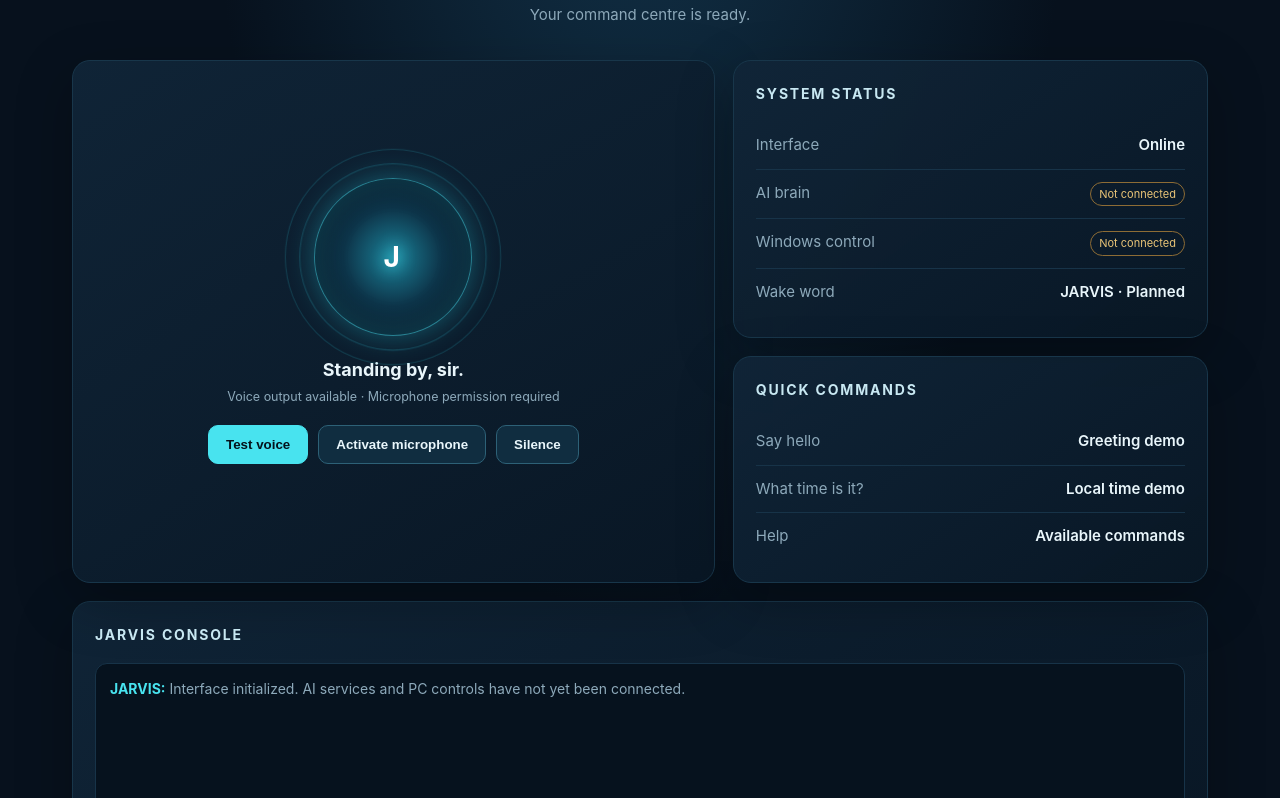
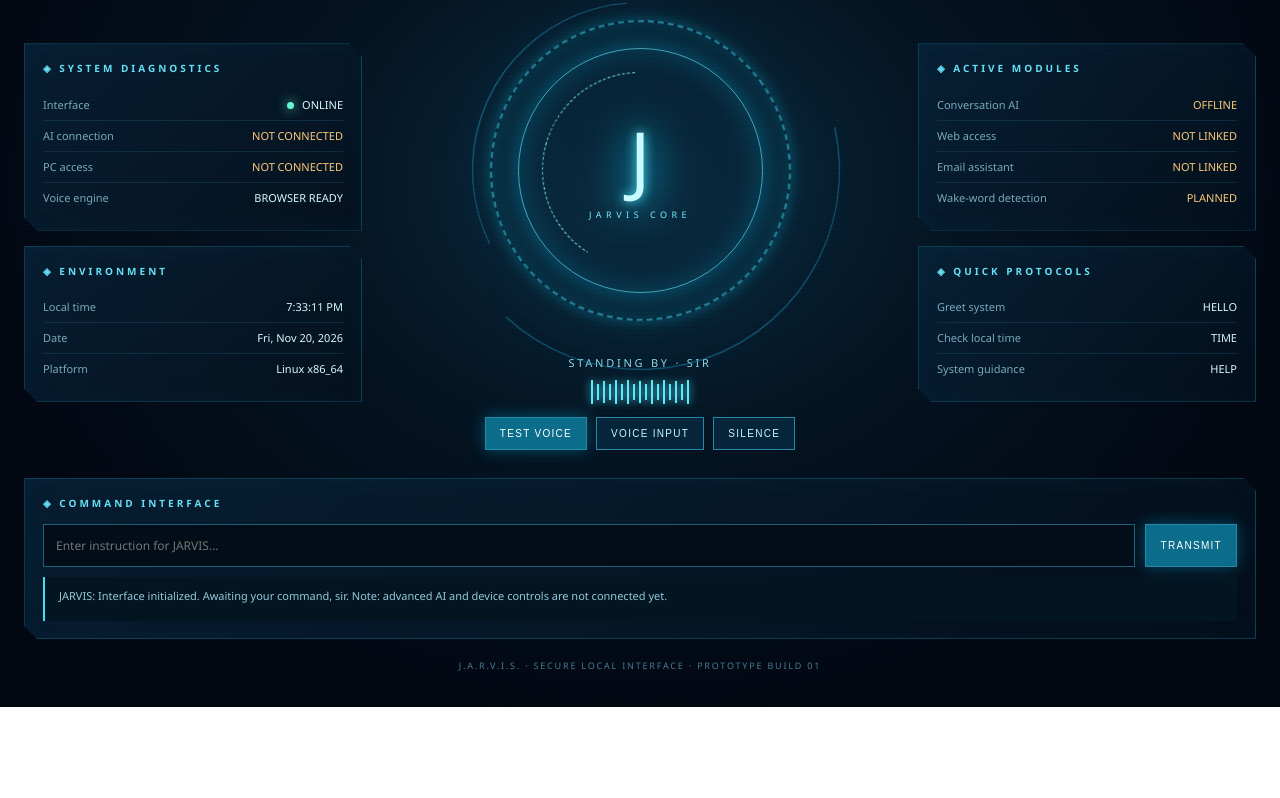
Before and after one commit to mellowmelyvn/Melyvn--javis--ai, a website: page index.html in a window 1280 px wide. Shown: the part 244-1042 px from the top of the page. After the commit the page ends 951 px from the top, so only its background shows below. Drawn offline with Linux system fonts and the light colour scheme.

Commit message:
Redesign JARVIS interface with cinematic holographic core

```diff
--- a/index.html
+++ b/index.html
@@ -2,43 +2,59 @@
 <html lang="en">
 <head>
 <meta charset="utf-8"><meta name="viewport" content="width=device-width,initial-scale=1">
-<meta name="theme-color" content="#07111d">
-<title>JARVIS</title>
+<meta name="theme-color" content="#020b15">
+<title>J.A.R.V.I.S. — Personal AI Interface</title>
 <style>
-:root{color-scheme:dark;--bg:#07111d;--panel:#0c1b2a;--line:#18364a;--cyan:#48e3ef;--muted:#8da9ba;--text:#e9f6fb}
-*{box-sizing:border-box}body{margin:0;background:radial-gradient(ellipse at 50% 0,#12334a 0,transparent 48%),var(--bg);color:var(--text);font:15px/1.5 Inter,Segoe UI,Arial,sans-serif;min-height:100vh}
-header{height:72px;border-bottom:1px solid var(--line);display:flex;align-items:center;justify-content:space-between;padding:0 5vw;background:#07111dcc;position:sticky;top:0;backdrop-filter:blur(14px);z-index:2}
-.brand{font-weight:800;letter-spacing:.18em}.brand span{color:var(--cyan)}.status{font-size:12px;color:var(--muted)}.dot{display:inline-block;width:8px;height:8px;border-radius:50%;background:#e8b85c;margin-right:8px;box-shadow:0 0 12px #e8b85c}
-main{max-width:1180px;margin:auto;padding:42px 22px 60px}.top{text-align:center;margin:22px 0 34px}.eyebrow{color:var(--cyan);letter-spacing:.24em;font-size:11px;font-weight:700}.top h1{font-size:clamp(32px,5vw,54px);letter-spacing:.06em;margin:10px 0 4px}.top p{color:var(--muted);margin:0}
-.grid{display:grid;grid-template-columns:1.15fr .85fr;gap:18px}.card{background:linear-gradient(145deg,#102538eF,#091725f2);border:1px solid var(--line);border-radius:18px;padding:22px;box-shadow:0 18px 55px #0004}.card h2{font-size:14px;letter-spacing:.13em;margin:0 0 18px;color:#c8e8f2}
-.core{min-height:320px;display:flex;flex-direction:column;align-items:center;justify-content:center;text-align:center}.orb{width:158px;height:158px;border-radius:50%;border:1px solid #43d9ed88;display:grid;place-items:center;position:relative;background:radial-gradient(circle,#1b8299 0,#0d3348 45%,#091827 72%);box-shadow:0 0 28px #24d5e955,inset 0 0 30px #24d5e944;margin-bottom:20px}.orb:before,.orb:after{content:"";position:absolute;inset:-13px;border:1px solid #3ad9e955;border-radius:50%;animation:pulse 3s infinite}.orb:after{inset:-26px;animation-delay:1.5s}.orb b{font-size:28px;letter-spacing:.12em;color:white;text-shadow:0 0 16px var(--cyan)}@keyframes pulse{50%{transform:scale(1.07);opacity:.25}}
-.core strong{font-size:18px}.core small{color:var(--muted);margin-top:5px}.actions{display:flex;gap:10px;flex-wrap:wrap;justify-content:center;margin-top:18px}
-button{border:1px solid #2d6177;background:#102d40;color:var(--text);padding:11px 17px;border-radius:10px;font-weight:650;cursor:pointer}button.primary{background:var(--cyan);color:#04131b;border-color:var(--cyan)}button:hover{filter:brightness(1.12)}
-.side{display:grid;gap:18px}.metric{display:flex;justify-content:space-between;padding:12px 0;border-bottom:1px solid #173348;color:var(--muted)}.metric:last-child{border:0}.metric b{color:var(--text);font-weight:600}.badge{font-size:11px;border:1px solid #8d6c35;color:#e9c477;padding:3px 8px;border-radius:20px}
-.chat{margin-top:18px}.messages{height:180px;overflow:auto;background:#06121e;border:1px solid #173348;border-radius:12px;padding:14px;color:var(--muted);font-size:14px}.msg{margin:0 0 12px}.msg b{color:var(--cyan)}.inputrow{display:flex;gap:9px;margin-top:10px}.inputrow input{flex:1;min-width:0;background:#06121e;border:1px solid #21465c;border-radius:10px;padding:12px;color:var(--text);outline:none}.inputrow input:focus{border-color:var(--cyan)}
-footer{text-align:center;color:#668395;font-size:12px;margin-top:28px}
-@media(max-width:760px){.grid{grid-template-columns:1fr}header{padding:0 18px}.card{padding:18px}}
+:root{--cyan:#55eaff;--blue:#168dbd;--dim:#4c9bb5;--bg:#020914;--panel:#061725;--line:#1a526c;--white:#dffaff}
+*{box-sizing:border-box}body{margin:0;min-height:100vh;background:radial-gradient(ellipse at 50% 45%,#0b2b40 0,#041321 36%,#020711 75%);color:var(--white);font:14px/1.45 "Segoe UI",Arial,sans-serif;overflow-x:hidden}
+body:before{content:"";position:fixed;inset:0;pointer-events:none;background:repeating-linear-gradient(0deg,transparent 0 3px,#63dfff08 4px);z-index:4}
+header{height:66px;padding:0 4vw;display:flex;align-items:center;justify-content:space-between;border-bottom:1px solid #1c718c66;background:#020914d9;letter-spacing:.22em}
+.logo{font-size:18px;font-weight:800;text-shadow:0 0 14px var(--cyan)}.logo span{color:var(--cyan)}.header-right{font-size:10px;color:#85c8da;text-align:right;letter-spacing:.14em}.live{color:#65f7d2}.live:before{content:"";display:inline-block;width:7px;height:7px;border-radius:50%;background:#65f7d2;box-shadow:0 0 12px #65f7d2;margin-right:8px}
+main{max-width:1400px;margin:auto;padding:22px 24px 35px}.heading{text-align:center;margin:12px 0 12px}.heading .overline{font-size:10px;letter-spacing:.45em;color:#62cde7}.heading h1{font-weight:300;font-size:clamp(24px,3vw,38px);letter-spacing:.25em;margin:7px 0;text-shadow:0 0 22px #35dfff77}.heading p{margin:0;color:#72aabe;font-size:11px;letter-spacing:.16em}
+.dashboard{display:grid;grid-template-columns:1fr minmax(320px,520px) 1fr;gap:18px;align-items:center;min-height:510px}
+.column{display:grid;gap:15px}.panel{border:1px solid #1a789566;background:linear-gradient(135deg,#082238cc,#04101dcc);padding:17px 18px;position:relative;box-shadow:0 0 22px #007ba51a,inset 0 0 22px #0b8db00b;clip-path:polygon(0 0,calc(100% - 13px) 0,100% 13px,100% 100%,13px 100%,0 calc(100% - 13px))}
+.panel h2{font-size:10px;letter-spacing:.3em;color:#67dff5;margin:0 0 14px;font-weight:600}.row{display:flex;justify-content:space-between;gap:12px;padding:7px 0;border-bottom:1px solid #17415a88;color:#79a9bb;font-size:11px}.row:last-child{border:0}.row b{font-weight:500;color:#d8f8ff;text-align:right}.pending{color:#ffc978!important}
+.core-wrap{display:grid;place-items:center;position:relative;min-height:440px}.core{width:min(70vw,350px);aspect-ratio:1;border-radius:50%;position:relative;display:grid;place-items:center;filter:drop-shadow(0 0 22px #12c8ed66)}
+.core:before,.core:after{content:"";position:absolute;border-radius:50%;inset:0;border:1px solid #4deaff99;box-shadow:0 0 15px #13b9df55,inset 0 0 18px #13b9df33}
+.core:before{inset:7%;border:2px dashed #39cbe899;animation:spin 34s linear infinite}
+.core:after{inset:15%;border:1px solid #5deaffaa;box-shadow:0 0 26px #00c8ff55,inset 0 0 30px #00c8ff33}
+.ring{position:absolute;inset:-7%;border-radius:50%;border:1px solid #1b9dc8aa;clip-path:polygon(0 0,100% 0,100% 35%,0 35%);animation:spin 12s linear infinite}
+.ring.two{inset:2%;transform:rotate(55deg);animation:spinback 18s linear infinite;clip-path:polygon(0 0,100% 0,100% 22%,0 22%)}
+.ring.three{inset:22%;border:1px dashed #80f2ff;animation:spinback 24s linear infinite}
+.center{z-index:1;text-align:center}.center .glyph{font-size:76px;font-weight:200;line-height:1;color:#c8faff;text-shadow:0 0 12px #54eaff,0 0 38px #00cfff}.center div:last-child{font-size:9px;letter-spacing:.5em;color:#79eaff;margin-top:12px}
+@keyframes spin{to{transform:rotate(360deg)}}@keyframes spinback{to{transform:rotate(-360deg)}}
+.core-label{text-align:center;margin-top:10px;color:#8ed9e9;font-size:11px;letter-spacing:.25em}.wave{height:26px;display:flex;justify-content:center;align-items:center;gap:4px;margin-top:8px}.wave i{width:2px;height:7px;background:#5beaff;box-shadow:0 0 8px #5beaff;animation:wave 1s ease-in-out infinite alternate}.wave i:nth-child(3n){animation-delay:.25s}.wave i:nth-child(2n){animation-delay:.5s}@keyframes wave{to{height:24px}}
+button{border:1px solid #2588a7;background:#06243a;color:#c9f7ff;padding:10px 14px;font-size:10px;letter-spacing:.13em;cursor:pointer}button:hover,button.primary{background:#0b6d8b;color:white;box-shadow:0 0 16px #00cfff55}.buttons{display:flex;justify-content:center;gap:9px;flex-wrap:wrap;margin-top:12px}
+.console{margin-top:12px;display:grid;grid-template-columns:1fr auto;gap:10px}.console input{min-width:0;background:#020d18;border:1px solid #1d6079;color:#e2fbff;padding:12px;font:12px "Segoe UI",Arial;outline:none}.console input:focus{border-color:var(--cyan);box-shadow:0 0 12px #00cfff33}
+.response{min-height:44px;margin-top:10px;padding:11px 14px;border-left:2px solid #42dff5;background:#041522;color:#94c9d9;font-size:11px}.foot{text-align:center;color:#477c91;font-size:9px;letter-spacing:.2em;margin-top:20px}
+@media(max-width:900px){.dashboard{grid-template-columns:1fr;gap:14px}.core-wrap{grid-row:1;min-height:360px}.column{grid-template-columns:1fr 1fr}.core{width:min(65vw,300px)}}
+@media(max-width:560px){main{padding:16px 12px}.column{grid-template-columns:1fr}.header-right{font-size:8px}.core-wrap{min-height:330px}}
 </style></head>
 <body>
-<header><div class="brand">JARVIS</div><div class="status"><i class="dot"></i>INTERFACE ONLINE · AI NOT CONNECTED</div></header>
+<header><div class="logo">J.A.R.V.I.S<span>.</span></div><div class="header-right"><span class="live">SYSTEM INTERFACE ONLINE</span><br>PERSONAL INTELLIGENCE PLATFORM</div></header>
 <main>
-<section class="top"><div class="eyebrow">PERSONAL AI ASSISTANT</div><h1>GOOD EVENING, SIR.</h1><p>Your command centre is ready.</p></section>
-<section class="grid">
-<div class="card core"><div class="orb"><b>J</b></div><strong id="greeting">Standing by, sir.</strong><small id="voiceState">Voice output available · Microphone permission required</small><div class="actions"><button class="primary" id="speak">Test voice</button><button id="listen">Activate microphone</button><button id="stop">Silence</button></div></div>
-<div class="side">
-<div class="card"><h2>SYSTEM STATUS</h2><div class="metric"><span>Interface</span><b>Online</b></div><div class="metric"><span>AI brain</span><span class="badge">Not connected</span></div><div class="metric"><span>Windows control</span><span class="badge">Not connected</span></div><div class="metric"><span>Wake word</span><b>JARVIS · Planned</b></div></div>
-<div class="card"><h2>QUICK COMMANDS</h2><div class="metric"><span>Say hello</span><b>Greeting demo</b></div><div class="metric"><span>What time is it?</span><b>Local time demo</b></div><div class="metric"><span>Help</span><b>Available commands</b></div></div>
-</div></section>
-<section class="card chat"><h2>JARVIS CONSOLE</h2><div class="messages" id="messages" aria-live="polite"><p class="msg"><b>JARVIS:</b> Interface initialized. AI services and PC controls have not yet been connected.</p></div><form class="inputrow" id="chatForm"><input id="command" autocomplete="off" placeholder="Enter a command…" aria-label="Enter a command"><button class="primary">Send</button></form></section>
-<footer> JARVIS · PRIVATE ASSISTANT PROJECT · FRONT-END PROTOTYPE </footer>
+<div class="heading"><div class="overline">JUST A RATHER VERY INTELLIGENT SYSTEM</div><h1>GOOD EVENING, SIR</h1><p>AWAITING YOUR INSTRUCTIONS</p></div>
+<section class="dashboard">
+<div class="column">
+<div class="panel"><h2>◈ SYSTEM DIAGNOSTICS</h2><div class="row"><span>Interface</span><b class="live">ONLINE</b></div><div class="row"><span>AI connection</span><b class="pending">NOT CONNECTED</b></div><div class="row"><span>PC access</span><b class="pending">NOT CONNECTED</b></div><div class="row"><span>Voice engine</span><b> BROWSER READY</b></div></div>
+<div class="panel"><h2>◈ ENVIRONMENT</h2><div class="row"><span>Local time</span><b id="clock">--:--:--</b></div><div class="row"><span>Date</span><b id="date">---</b></div><div class="row"><span>Platform</span><b id="platform">BROWSER</b></div></div>
+</div>
+<div class="core-wrap"><div><div class="core"><div class="ring"></div><div class="ring two"></div><div class="ring three"></div><div class="center"><div class="glyph">J</div><div>JARVIS CORE</div></div></div><div class="core-label" id="coreStatus">STANDING BY · SIR</div><div class="wave" aria-hidden="true"><i></i><i></i><i></i><i></i><i></i><i></i><i></i><i></i><i></i><i></i><i></i><i></i><i></i><i></i><i></i><i></i><i></i></div><div class="buttons"><button class="primary" id="voice">TEST VOICE</button><button id="listen">VOICE INPUT</button><button id="silence">SILENCE</button></div></div></div>
+<div class="column">
+<div class="panel"><h2>◈ ACTIVE MODULES</h2><div class="row"><span>Conversation AI</span><b class="pending">OFFLINE</b></div><div class="row"><span>Web access</span><b class="pending">NOT LINKED</b></div><div class="row"><span>Email assistant</span><b class="pending">NOT LINKED</b></div><div class="row"><span>Wake-word detection</span><b class="pending">PLANNED</b></div></div>
+<div class="panel"><h2>◈ QUICK PROTOCOLS</h2><div class="row"><span>Greet system</span><b>HELLO</b></div><div class="row"><span>Check local time</span><b>TIME</b></div><div class="row"><span>System guidance</span><b>HELP</b></div></div>
+</div>
+</section>
+<div class="panel"><h2>◈ COMMAND INTERFACE</h2><form class="console" id="form"><input id="command" placeholder="Enter instruction for JARVIS..." autocomplete="off"><button class="primary">TRANSMIT</button></form><div class="response" id="response" aria-live="polite">JARVIS: Interface initialized. Awaiting your command, sir. Note: advanced AI and device controls are not connected yet.</div></div>
+<div class="foot">J.A.R.V.I.S. · SECURE LOCAL INTERFACE · PROTOTYPE BUILD 01</div>
 </main>
 <script>
-const messages=document.getElementById('messages'),input=document.getElementById('command'),state=document.getElementById('voiceState');
-function add(who,text){const p=document.createElement('p');p.className='msg';const b=document.createElement('b');b.textContent=who+': ';p.append(b,document.createTextNode(text));messages.appendChild(p);messages.scrollTop=messages.scrollHeight}
-function reply(raw){const q=raw.toLowerCase();if(/hello|hi jarvis|hey/.test(q))return 'Hello, sir. I am standing by.';if(q.includes('time'))return 'The current time is '+new Date().toLocaleTimeString()+'.';if(q.includes('date'))return 'Today is '+new Date().toLocaleDateString()+'.';if(q.includes('help'))return 'This prototype can demonstrate greetings, date and time. The AI brain and Windows controls still need to be connected.';return 'I received your command. Connect the secure AI backend to enable intelligent responses.'}
-document.getElementById('chatForm').addEventListener('submit',e=>{e.preventDefault();const q=input.value.trim();if(!q)return;add('YOU',q);add('JARVIS',reply(q));input.value=''});
-function speak(text){if(!('speechSynthesis'in window)){state.textContent='Speech synthesis is not supported in this browser.';return}speechSynthesis.cancel();const u=new SpeechSynthesisUtterance(text);u.lang='en-US';u.pitch=.82;u.rate=.95;speechSynthesis.speak(u)}
-document.getElementById('speak').onclick=()=>speak('Yes, sir. JARVIS interface is standing by.');
-document.getElementById('stop').onclick=()=>{speechSynthesis.cancel();state.textContent='Voice output stopped.'};
-document.getElementById('listen').onclick=()=>{const SR=window.SpeechRecognition||window.webkitSpeechRecognition;if(!SR){state.textContent='Microphone recognition is not supported here. Try Chrome or Edge.';return}const r=new SR();r.lang='en-US';r.onstart=()=>state.textContent='Listening…';r.onerror=()=>state.textContent='Microphone unavailable or permission denied.';r.onend=()=>state.textContent='Voice output available · Microphone permission required';r.onresult=e=>{const q=e.results[0][0].transcript;input.value=q;document.getElementById('chatForm').requestSubmit()};r.start()};
+const $=id=>document.getElementById(id);
+function tick(){$('clock').textContent=new Date().toLocaleTimeString();$('date').textContent=new Date().toLocaleDateString(undefined,{weekday:'short',year:'numeric',month:'short',day:'numeric'})}tick();setInterval(tick,1000);
+$('platform').textContent=navigator.platform||'BROWSER';
+function answer(q){q=q.toLowerCase();if(/hello|hi|hey/.test(q))return 'Good evening, sir. I am at your service.';if(q.includes('time'))return 'The current local time is '+new Date().toLocaleTimeString()+', sir.';if(q.includes('date'))return 'Today is '+new Date().toLocaleDateString()+', sir.';if(q.includes('help'))return 'I can currently demonstrate voice output, microphone input, and basic local commands. The secure AI brain and PC control modules still need configuration.';return 'Instruction received, sir. Intelligent command processing requires the AI service connection, which has not yet been configured.'}
+function speak(t){if(!('speechSynthesis'in window)){$('coreStatus').textContent='VOICE NOT SUPPORTED';return}speechSynthesis.cancel();const u=new SpeechSynthesisUtterance(t);u.lang='en-US';u.pitch=.78;u.rate=.94;speechSynthesis.speak(u);$('coreStatus').textContent='JARVIS SPEAKING'}
+$('form').addEventListener('submit',e=>{e.preventDefault();const q=$('command').value.trim();if(!q)return;$('response').textContent='YOU: '+q+'  |  JARVIS: '+answer(q);$('command').value='';$('coreStatus').textContent='COMMAND PROCESSED'});
+$('voice').onclick=()=>speak('Yes, sir. JARVIS interface is online and standing by.');$('silence').onclick=()=>{speechSynthesis.cancel();$('coreStatus').textContent='STANDING BY · SIR'};
+$('listen').onclick=()=>{const SR=window.SpeechRecognition||window.webkitSpeechRecognition;if(!SR){$('coreStatus').textContent='USE CHROME OR EDGE FOR VOICE INPUT';return}const r=new SR();r.lang='en-US';r.onstart=()=>$('coreStatus').textContent='LISTENING...';r.onerror=()=>$('coreStatus').textContent='MICROPHONE ACCESS REQUIRED';r.onend=()=>$('coreStatus').textContent='STANDING BY · SIR';r.onresult=e=>{$('command').value=e.results[0][0].transcript;$('form').requestSubmit()};r.start()};
 </script></body></html>
```
